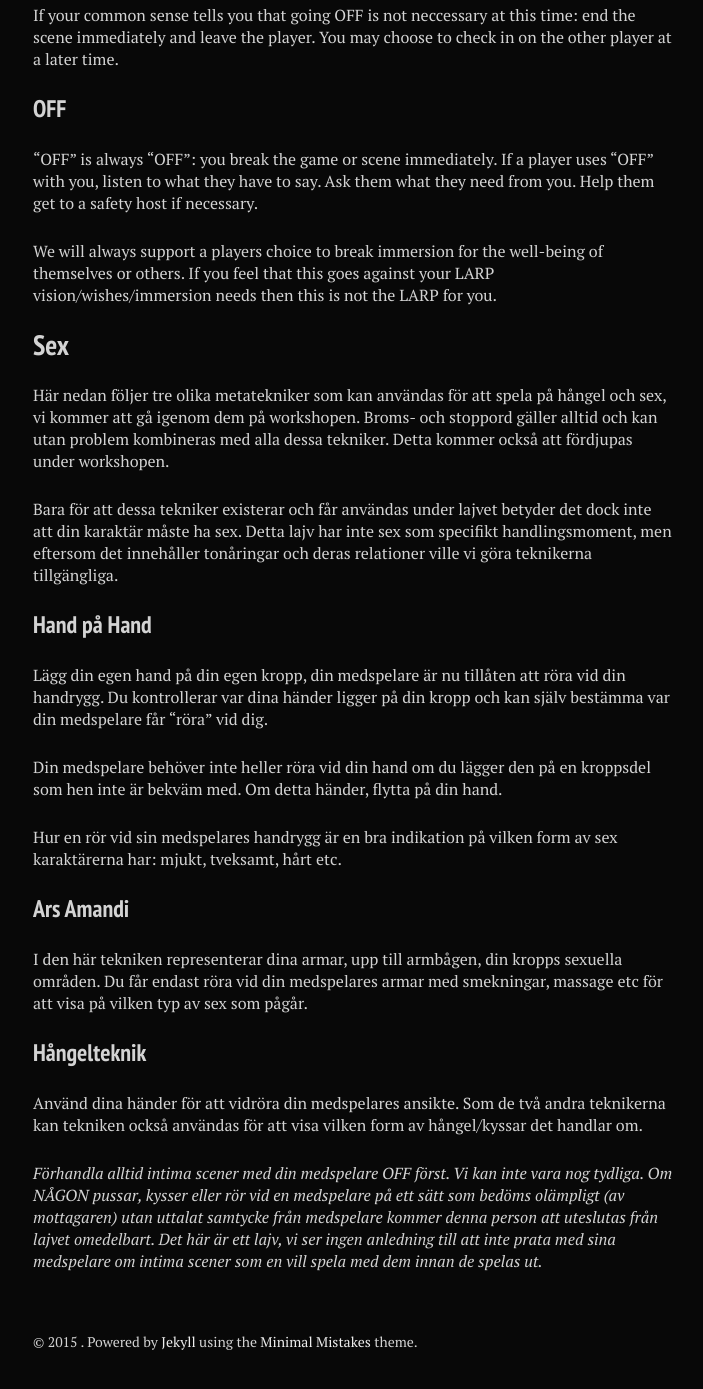
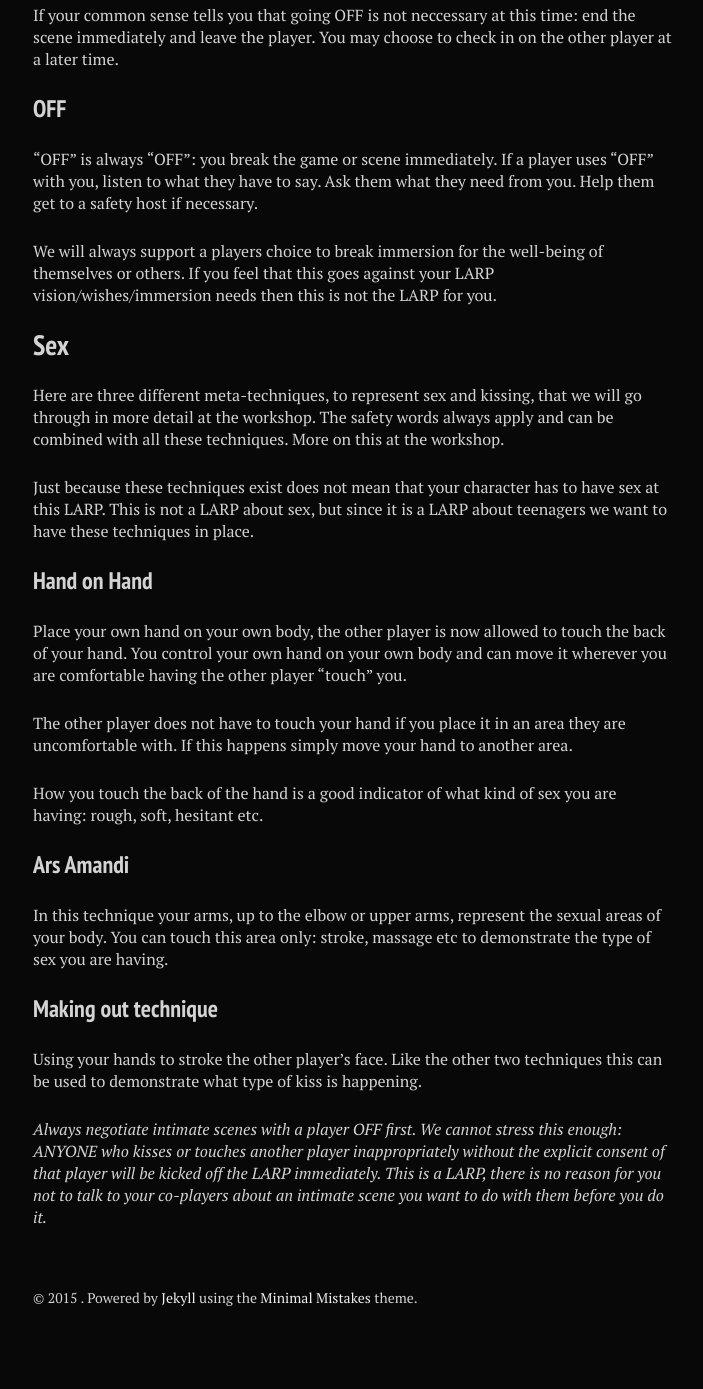
Before and after one commit to stanislavb/en.coven.nu, a Jekyll site: the page built from game-mechanics/index.md, in a window 1280 px wide and 1400 px high, scrolled down 3717 px. Shown: the top 1389 px of the window, without its empty margins (287-990 px from the left). Built offline with Jekyll 4.4.1, drawn with Linux system fonts in a browser that asks for light colours; nearby versions of some CDN libraries; after the commit the page ends 5073 px from its top, so only the background shows below that.

Commit message:
Update index.md

```diff
--- a/game-mechanics/index.md
+++ b/game-mechanics/index.md
@@ -104,24 +104,24 @@ We will always support a players choice to break immersion for the well-being of
 
 ## Sex
 
-Här nedan följer tre olika metatekniker som kan användas för att spela på hångel och sex, vi kommer att gå igenom dem på workshopen. Broms- och stoppord gäller alltid och kan utan problem kombineras med alla dessa tekniker. Detta kommer också att fördjupas under workshopen.
+Here are three different meta-techniques, to represent sex and kissing, that we will go through in more detail at the workshop. The safety words always apply and can be combined with all these techniques. More on this at the workshop.
 
-Bara för att dessa tekniker existerar och får användas under lajvet betyder det dock inte att din karaktär måste ha sex. Detta lajv har inte sex som specifikt handlingsmoment, men eftersom det innehåller tonåringar och deras relationer ville vi göra teknikerna tillgängliga.
+Just because these techniques exist does not mean that your character has to have sex at this LARP. This is not a LARP about sex, but since it is a LARP about teenagers we want to have these techniques in place.
 
-### Hand på Hand
+### Hand on Hand
 
-Lägg din egen hand på din egen kropp, din medspelare är nu tillåten att röra vid din handrygg. Du kontrollerar var dina händer ligger på din kropp och kan själv bestämma var din medspelare får “röra” vid dig.
+Place your own hand on your own body, the other player is now allowed to touch the back of your hand. You control your own hand on your own body and can move it wherever you are comfortable having the other player “touch” you.
 
-Din medspelare behöver inte heller röra vid din hand om du lägger den på en kroppsdel som hen inte är bekväm med. Om detta händer, flytta på din hand.
+The other player does not have to touch your hand if you place it in an area they are uncomfortable with. If this happens simply move your hand to another area.
 
-Hur en rör vid sin medspelares handrygg är en bra indikation på vilken form av sex karaktärerna har: mjukt, tveksamt, hårt etc.
+How you touch the back of the hand is a good indicator of what kind of sex you are having: rough, soft, hesitant etc.
 
 ### Ars Amandi
 
-I den här tekniken representerar dina armar, upp till armbågen, din kropps sexuella områden. Du får endast röra vid din medspelares armar med smekningar, massage etc för att visa på vilken typ av sex som pågår.
+In this technique your arms, up to the elbow or upper arms, represent the sexual areas of your body. You can touch this area only: stroke, massage etc to demonstrate the type of sex you are having.
 
-### Hångelteknik
+### Making out technique
 
-Använd dina händer för att vidröra din medspelares ansikte. Som de två andra teknikerna kan tekniken också användas för att visa vilken form av hångel/kyssar det handlar om.
+Using your hands to stroke the other player's face. Like the other two techniques this can be used to demonstrate what type of kiss is happening.
 
-*Förhandla alltid intima scener med din medspelare OFF först. Vi kan inte vara nog tydliga. Om NÅGON pussar, kysser eller rör vid en medspelare på ett sätt som bedöms olämpligt (av mottagaren) utan uttalat samtycke från medspelare kommer denna person att uteslutas från lajvet omedelbart. Det här är ett lajv, vi ser ingen anledning till att inte prata med sina medspelare om intima scener som en vill spela med dem innan de spelas ut.*
+*Always negotiate intimate scenes with a player OFF first. We cannot stress this enough: ANYONE who kisses or touches another player inappropriately without the explicit consent of that player will be kicked off the LARP immediately. This is a LARP, there is no reason for you not to talk to your co-players about an intimate scene you want to do with them before you do it.*
```
